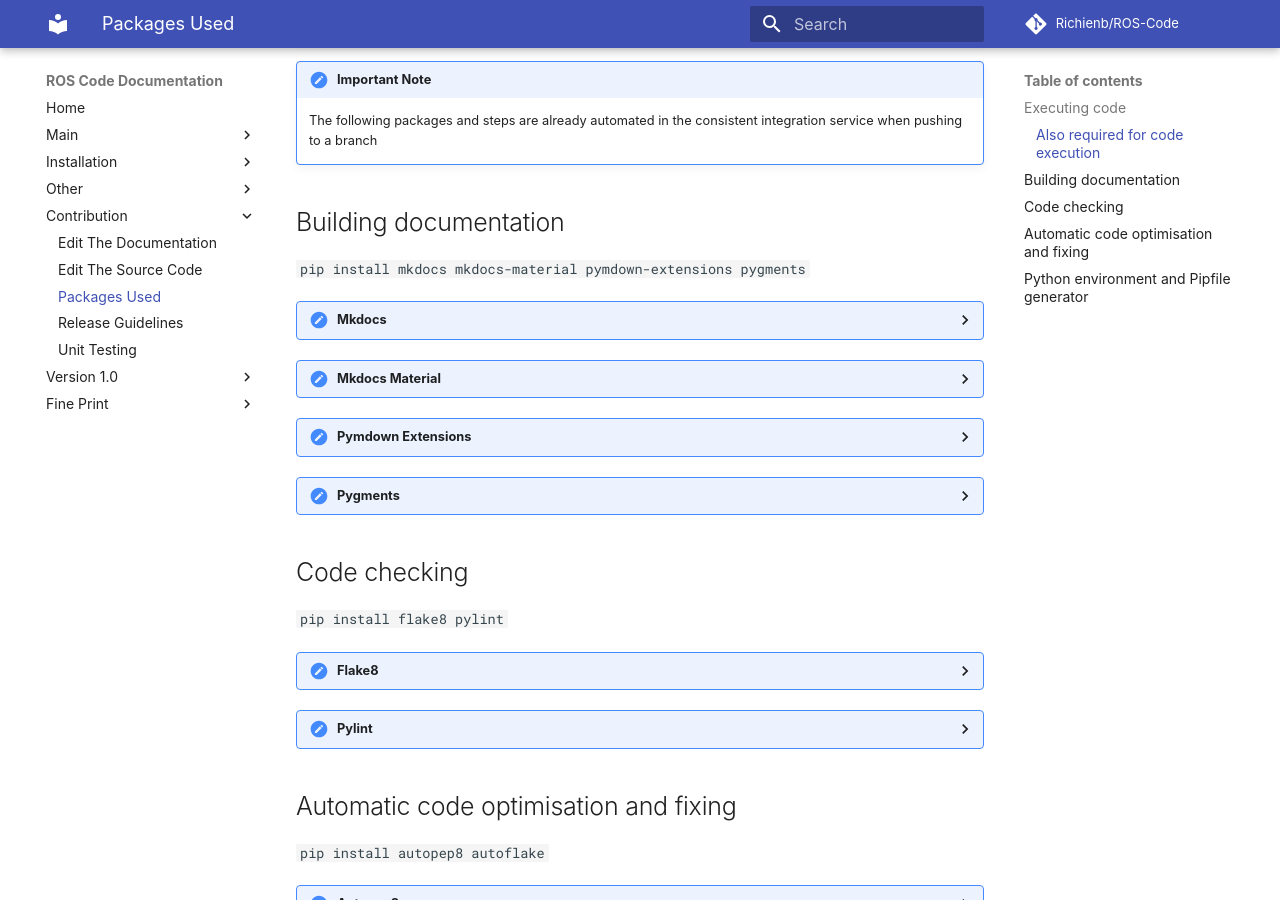
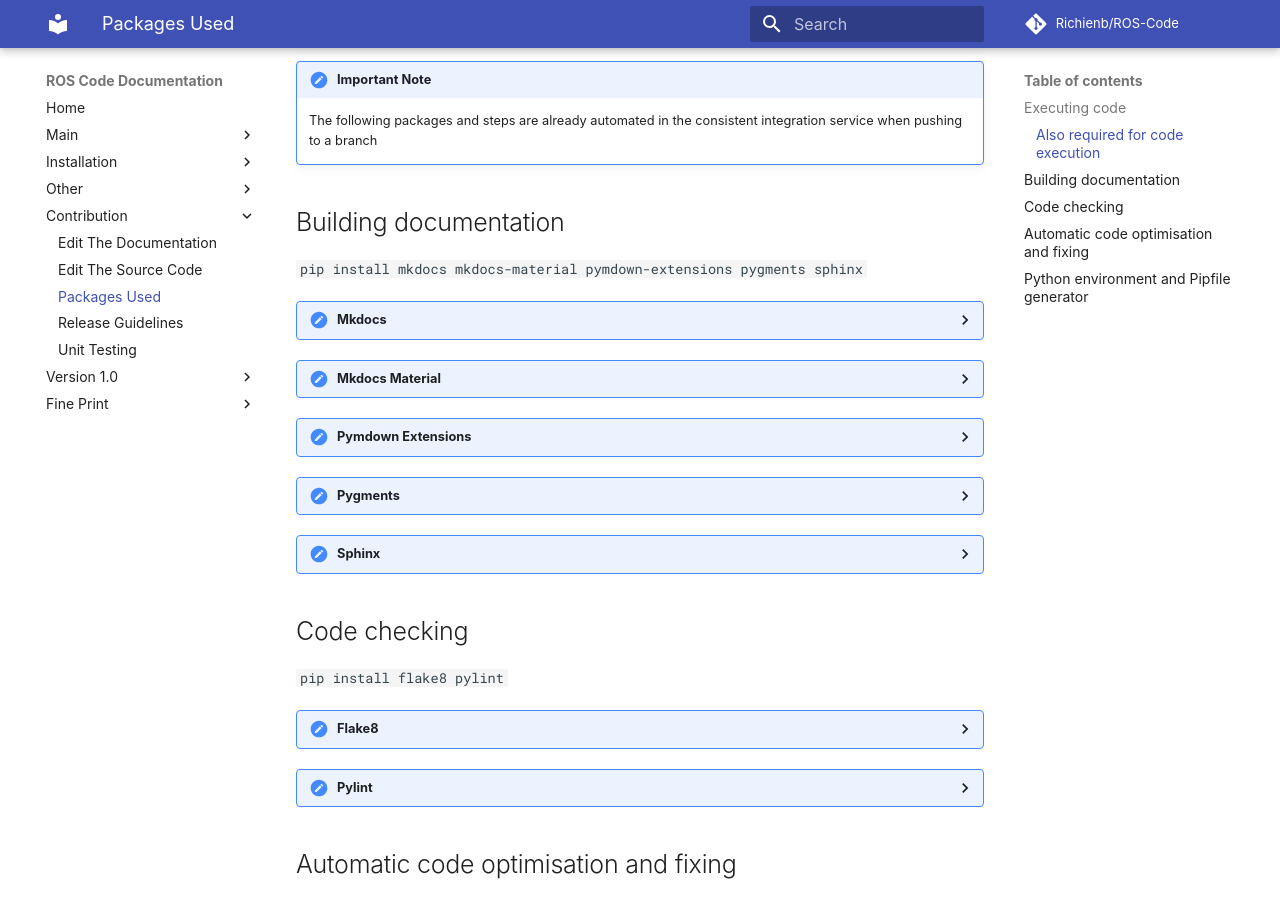
Before and after one commit to Richienb/ROS-Code, an MkDocs documentation site: the page built from docs/packages.md, in a window 1280 px wide and 900 px high, scrolled down 799 px. Built offline with MkDocs 1.6.1 and Material for MkDocs 9.7.7, drawn with Linux system fonts in a browser that asks for light colours; some web fonts are replaced; comment, search, counter and statistics services are not loaded; old or Windows-style settings are respelled for this version of MkDocs.

Commit message:
Sphinx added

```diff
--- a/docs/packages.md
+++ b/docs/packages.md
@@ -33,7 +33,7 @@ The following list outlines all the packages used by ROS Code - useful if buildi
 
 ## Building documentation
 
-`pip install mkdocs mkdocs-material pymdown-extensions pygments`
+`pip install mkdocs mkdocs-material pymdown-extensions pygments sphinx`
 
 ??? summary "Mkdocs"
     The mkdocs package is the core tool for building the documentation.
@@ -50,6 +50,10 @@ The following list outlines all the packages used by ROS Code - useful if buildi
 ??? summary "Pygments"
     Pygments is also a package providing markdown plugins.
     `pip install pygments`
+
+??? summary "Sphinx"
+    The Sphinx package is responsible for generating the commands documentation.
+    `pip install -U sphinx`
 
 ## Code checking
 
```
